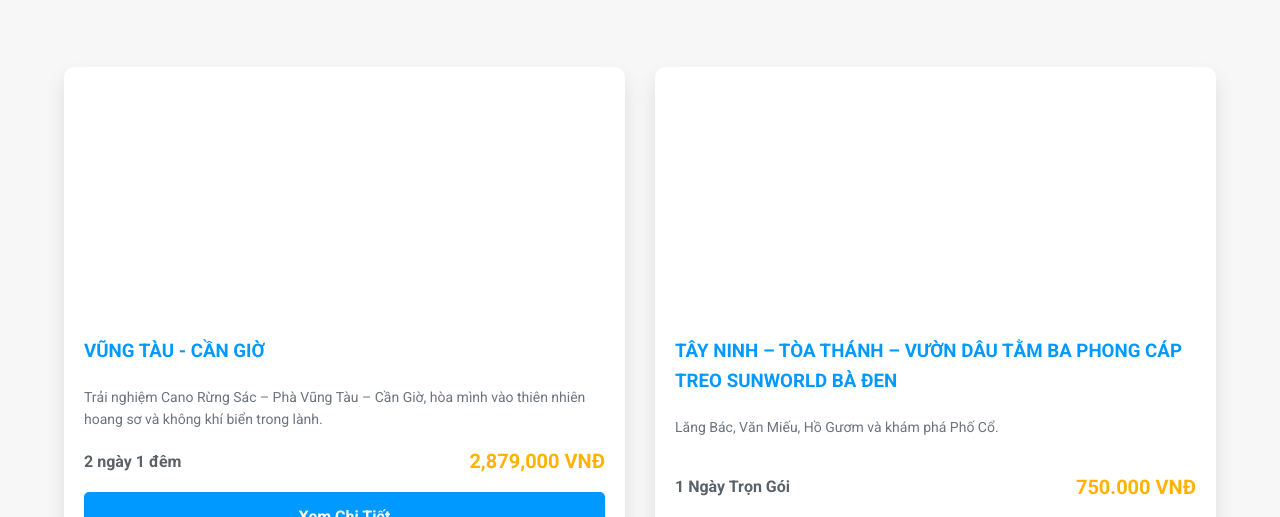
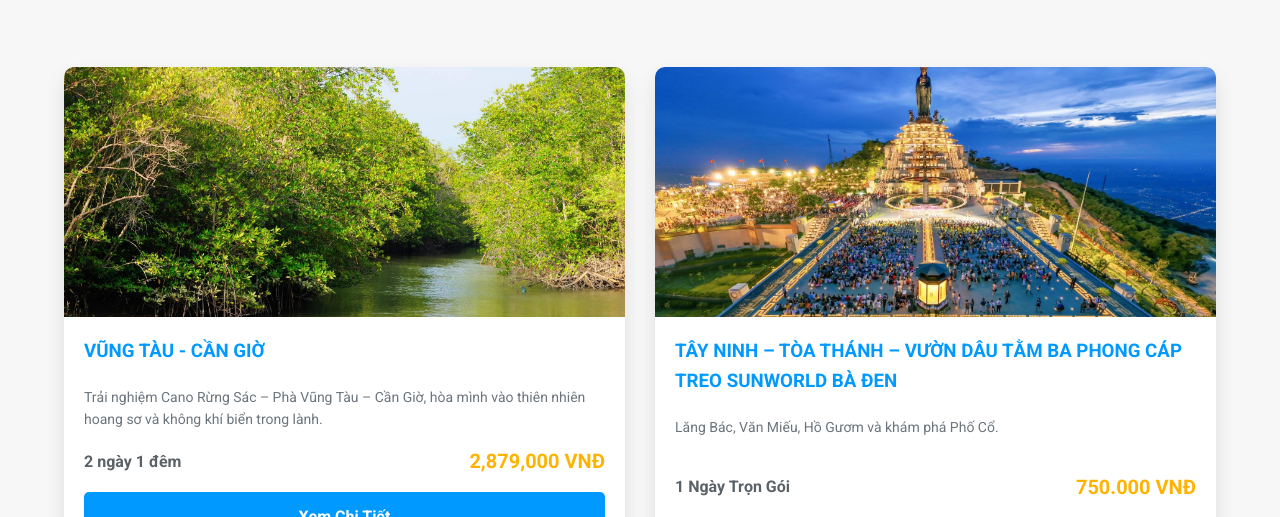
Before and after one commit to diep-tu/2511COMP180205-TKWeb-51.01.103.104-nhom5-tourdulich, a plain HTML site: page đông nam bộ.html in a window 1280 px wide. Shown: the part 700-1217 px from the top of the page. Drawn offline with nearby package versions, Linux system fonts and the light colour scheme.

Commit message:
Update đông nam bộ.html

```diff
--- a/đông nam bộ.html
+++ b/đông nam bộ.html
@@ -309,7 +309,7 @@
     <section id="tours" class="tours-section container">
         <h2>LỰA CHỌN TUYỆT VỜI</h2>
             <div class="tour-card hagiang-tour" data-aos="flip-left">
-                <div class="image-box" style="background-image: url('images/HINH1.jpg');"></div>
+                <div class="image-box" style="background-image: url('image/HINH1.jpg');"></div>
                 <div class="card-content">
                     <h3>VŨNG TÀU - CẦN GIỜ</h3>
                     <p class="subtitle">Trải nghiệm Cano Rừng Sác &ndash; Phà Vũng Tàu &ndash; Cần Giờ, hòa mình vào thiên nhiên hoang sơ và không khí biển trong lành.</p>
@@ -322,7 +322,7 @@
             </div>
 
             <div class="tour-card hanoi-tour" data-aos="flip-left">
-                <div class="image-box" style="background-image: url('images/tayninh.jpg')";></div>
+                <div class="image-box" style="background-image: url('image/tayninh.jpg')";></div>
                 <div class="card-content">
                     <h3>TÂY NINH &ndash; TÒA THÁNH &ndash; VƯỜN DÂU TẰM BA PHONG CÁP TREO SUNWORLD BÀ ĐEN</h3>
                     <p class="subtitle">Lăng Bác, Văn Miếu, Hồ Gươm và khám phá Phố Cổ.</p>
```
